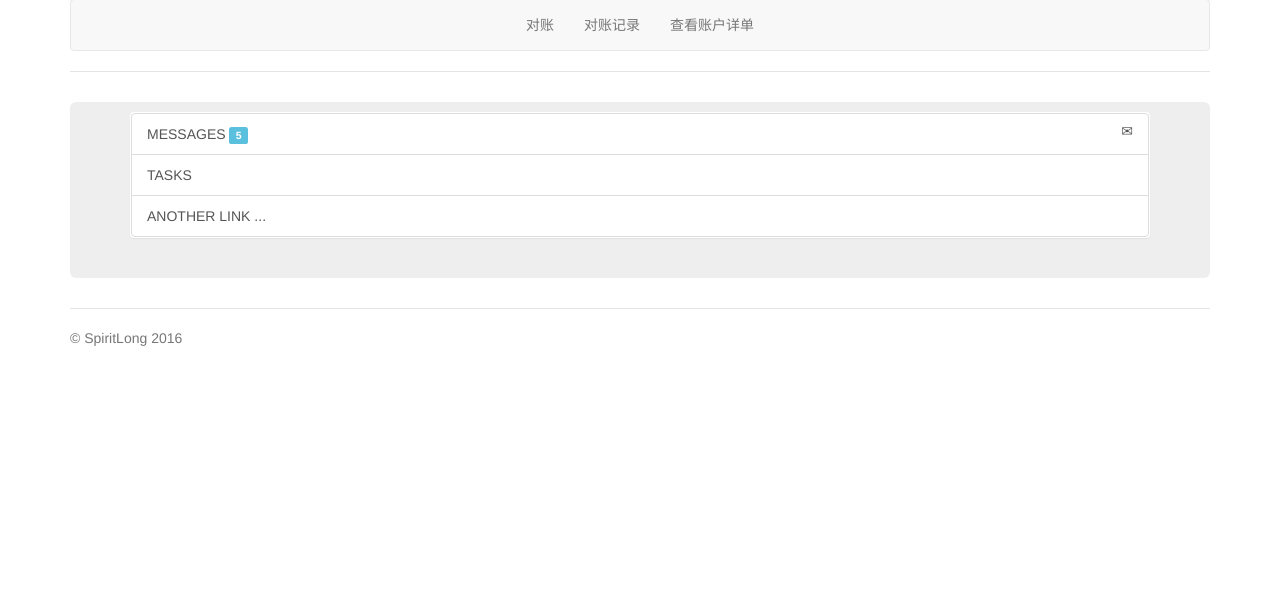
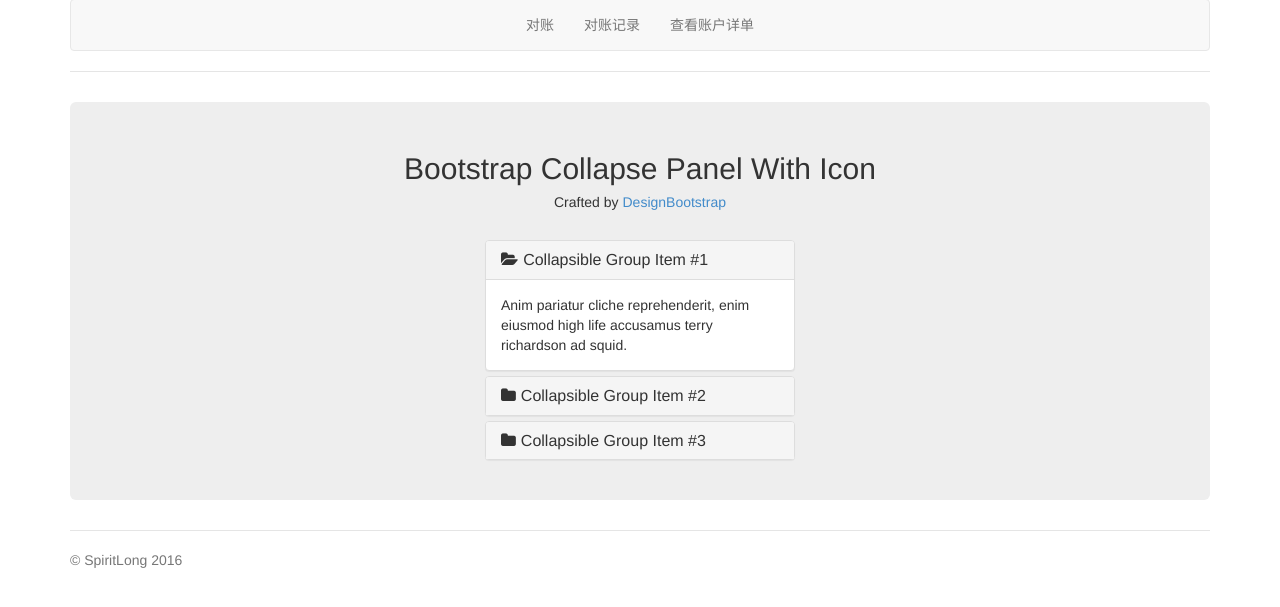
Before and after one commit to oubl23/finacneWeb, a Flask app: page /journal/ in a window 1280 px wide. Shown: the part 21-628 px from the top of the page. Run offline with Flask 2, Linux system fonts and the light colour scheme; some libraries are stand-ins or nearby versions; some web fonts are replaced.

Commit message:
add a:before

```diff
--- a/app/static/css/index.css
+++ b/app/static/css/index.css
@@ -16,6 +16,7 @@ body {
 .header {
     border-bottom: 1px solid #e5e5e5;
 }
+
 /* Make the masthead heading the same height as the navigation */
 .header h3 {
     padding-bottom: 19px;
@@ -37,6 +38,7 @@ body {
         max-width: 100%;
     }
 }
+
 .container-narrow > hr {
     margin: 30px 0;
 }
@@ -47,15 +49,16 @@ body {
     padding: 10px;
     padding-bottom: 20px;
 }
-.form-group{
+
+.form-group {
     margin-bottom: 0px;
 }
-
 
 /* Supporting marketing content */
 .marketing {
     margin: 40px 0;
 }
+
 .marketing p + h4 {
     margin-top: 28px;
 }
@@ -69,10 +72,12 @@ body {
         padding-right: 0;
         padding-left: 0;
     }
+
     /* Space out the masthead */
     .header {
         margin-bottom: 30px;
     }
+
     /* Remove the bottom border on the jumbotron for visual effect */
     .jumbotron {
         border-bottom: 0;
@@ -88,3 +93,17 @@ body {
 .navbar .navbar-collapse {
     text-align: center;
 }
+
+.panel-title > a:before {
+    font-family: FontAwesome;
+    content:"\f07c";
+    padding-right: 5px;
+}
+.panel-title > a.collapsed:before {
+    content:"\f07b";
+}
+.panel-title > a:hover,
+.panel-title > a:active,
+.panel-title > a:focus  {
+    text-decoration:none;
+}
--- a/app/static/js/components/BalanceItem.js
+++ b/app/static/js/components/BalanceItem.js
@@ -7,6 +7,7 @@ let BalanceItem = React.createClass({
                 <tr>
                     <td>{ balance_item.ACCOUNT_ID}</td>
                     <td>{balance_item.CHECKED}</td>
+                    <td>{balance_item.MONEY}</td>
                 </tr>
         )
     }
--- a/app/templates/base.html
+++ b/app/templates/base.html
@@ -5,6 +5,7 @@
     <title>财务管理</title>
     <link href="http://cdn.static.runoob.com/libs/bootstrap/3.3.7/css/bootstrap.min.css" rel="stylesheet">
     <link href="{{ url_for('static',filename='css/index.css') }}" rel="stylesheet" type="text/css"/>
+        <link href="//cdn.bootcss.com/font-awesome/4.7.0/css/font-awesome.css" rel="stylesheet">
     <script src="http://cdn.static.runoob.com/libs/jquery/2.1.1/jquery.min.js"></script>
     <script src="http://cdn.static.runoob.com/libs/bootstrap/3.3.7/js/bootstrap.min.js"></script>
     <script type="text/javascript" src="{{ url_for('static',filename='js/waitingDialog.js') }}"></script>
--- a/app/templates/journal.html
+++ b/app/templates/journal.html
@@ -1,24 +1,95 @@
 {% extends "base.html" %}
 {% block title %}
-收支明细
+    收支明细
 {% endblock %}
 {% block content %}
-<div id="menu">
-<div class="panel list-group">
- <a href="#" class="list-group-item" data-toggle="collapse" data-target="#sm" data-parent="#menu">MESSAGES <span class="label label-info">5</span> <span class="glyphicon glyphicon-envelope pull-right"></span></a>
- <div id="sm" class="sublinks collapse">
-  <a class="list-group-item small"><span class="glyphicon glyphicon-chevron-right"></span> inbox</a>
-  <a class="list-group-item small"><span class="glyphicon glyphicon-chevron-right"></span> sent</a>
- </div>
- <a href="#" class="list-group-item" data-toggle="collapse" data-target="#sl" data-parent="#menu">TASKS <span class="glyphicon glyphicon-tag pull-right"></span></a>
- <div id="sl" class="sublinks collapse">
-  <a class="list-group-item small"><span class="glyphicon glyphicon-chevron-right"></span> saved tasks</a>
-  <a class="list-group-item small"><span class="glyphicon glyphicon-chevron-right"></span> add new task</a>
- </div>
- <a href="#" class="list-group-item">ANOTHER LINK ...<span class="glyphicon glyphicon-stats pull-right"></span></a>
-</div>
-</div>
+    {#    <div >#}
+    {#        <div id="menu">#}
+    {#            <div>#}
+    {#                <div>#}
+    {#                    <a href="#" class="list-group-item" data-toggle="collapse" data-target="#sm" data-parent="#menu">MESSAGES#}
+    {#                        <span class="label label-info">5</span> <span#}
+    {#                                class="glyphicon glyphicon-envelope pull-right"></span></a>#}
+    {#                </div>#}
+    {#                <div id="sm" class="panel-collapse collapse in">#}
+    {#                    <a class="list-group-item small"><span class="glyphicon glyphicon-chevron-right"></span> inbox</a>#}
+    {#                    <a class="list-group-item small"><span class="glyphicon glyphicon-chevron-right"></span> sent</a>#}
+    {#                </div>#}
+    {#            </div>#}
+    {#            <div>#}
+    {#                <div>#}
+    {#                    <a href="#" class="list-group-item" data-toggle="collapse" data-target="#sl" data-parent="#menu">TASKS#}
+    {#                        <span#}
+    {#                                class="glyphicon glyphicon-tag pull-right"></span></a>#}
+    {#                </div>#}
+    {#                <div id="sl" class="panel-collapse collapse">#}
+    {#                    <a class="list-group-item small"><span class="glyphicon glyphicon-chevron-right"></span> saved tasks</a>#}
+    {#                    <a class="list-group-item small"><span class="glyphicon glyphicon-chevron-right"></span> add new#}
+    {#                        task</a>#}
+    {#                </div>#}
+    {#            </div>#}
+    {#            <a href="#" class="list-group-item">ANOTHER LINK ...<span#}
+    {#                    class="glyphicon glyphicon-stats pull-right"></span></a>#}
+    {#        </div>#}
+    {#    </div>#}
 
-<script type="text/javascript" src="../static/js/build/bundle.js"></script>
+    <div class="container">
+        <div class="row">
+            <div class="col-md-12 text-center">
+                <br />
+                <h2>Bootstrap Collapse Panel With Icon</h2>
+             <h5>   Crafted by <a href="http://www.designbootstrap.com/" target="_blank">DesignBootstrap</a> </h5>
+                <br />
+            </div>
+        </div>
+        <div class="row">
+            <div class="col-md-4 col-md-offset-4 col-sm-4 col-sm-offset-4">
+                <div class="fancy-collapse-panel">
+                    <div class="panel-group" id="accordion" role="tablist" aria-multiselectable="true">
+                        <div class="panel panel-default">
+                            <div class="panel-heading" role="tab" id="headingOne">
+                                <h4 class="panel-title">
+                                    <a data-toggle="collapse" data-parent="#accordion" href="#collapseOne" aria-expanded="true" aria-controls="collapseOne">Collapsible Group Item #1
+                                    </a>
+                                </h4>
+                            </div>
+                            <div id="collapseOne" class="panel-collapse collapse in" role="tabpanel" aria-labelledby="headingOne">
+                                <div class="panel-body">
+                                    Anim pariatur cliche reprehenderit, enim eiusmod high life accusamus terry richardson ad squid.
+                                </div>
+                            </div>
+                        </div>
+                        <div class="panel panel-default">
+                            <div class="panel-heading" role="tab" id="headingTwo">
+                                <h4 class="panel-title">
+                                    <a class="collapsed" data-toggle="collapse" data-parent="#accordion" href="#collapseTwo" aria-expanded="false" aria-controls="collapseTwo">Collapsible Group Item #2
+                                    </a>
+                                </h4>
+                            </div>
+                            <div id="collapseTwo" class="panel-collapse collapse" role="tabpanel" aria-labelledby="headingTwo">
+                                <div class="panel-body">
+                                    Anim pariatur cliche reprehenderit, enim eiusmod high life accusamus terry richardson ad squid.
+                                </div>
+                            </div>
+                        </div>
+                        <div class="panel panel-default">
+                            <div class="panel-heading" role="tab" id="headingThree">
+                                <h4 class="panel-title">
+                                    <a class="collapsed" data-toggle="collapse" data-parent="#accordion" href="#collapseThree" aria-expanded="false" aria-controls="collapseThree">Collapsible Group Item #3
+                                    </a>
+                                </h4>
+                            </div>
+                            <div id="collapseThree" class="panel-collapse collapse" role="tabpanel" aria-labelledby="headingThree">
+                                <div class="panel-body">
+                                    Anim pariatur cliche reprehenderit, enim eiusmod high life accusamus terry richardson ad squid.
+                                </div>
+                            </div>
+                        </div>
+                    </div>
+                </div>
+            </div>
+        </div>
+    </div>
+    <script type="text/javascript" src="../static/js/build/bundle.js"></script>
 
 {% endblock %}
--- a/app/views.py
+++ b/app/views.py
@@ -6,11 +6,9 @@ import shutil
 import time
 import zipfile
 from collections import OrderedDict
-
 from flask import render_template, jsonify
 from flask import request
 from flask import send_from_directory
-
 from app import app, db
 from app.financeControl import Finance
 from models import FINANCIAL_ACCOUNT, FINANCIAL_JOURNAL, FINANCIAL_BALANCE
@@ -76,18 +74,6 @@ def parse_to_dict_vals(dictin):
 @app.route("/", methods=["POST", "GET"])
 def index():
     return render_template("index.html")
-# def index():
-#     finances = db.session.query(FINANCIAL_ACCOUNT, db.func.max(FINANCIAL_BALANCE.DATETIME)).outerjoin(FINANCIAL_BALANCE,
-#                                                                                                       FINANCIAL_ACCOUNT.ID == FINANCIAL_BALANCE.ACCOUNT_ID).add_columns(
-#         FINANCIAL_BALANCE.MONEY).group_by(
-#         FINANCIAL_BALANCE.ACCOUNT_ID).all()
-#     accounts = []
-#     for finance in finances:
-#         account = finance.FINANCIAL_ACCOUNT.tojson()
-#         account["DATETIME"] = str(finance[1])
-#         account["MONEY"] = finance[2]
-#         accounts.append(account)
-#     return render_template("index.html", accounts=accounts)
 
 @app.route("/journal/", methods=["POST", "GET"])
 def journal():
@@ -113,7 +99,7 @@ def list_balance():
     # TODO:chang data in list
     balances = db.session.query(FINANCIAL_BALANCE.ID,FINANCIAL_BALANCE.DATETIME,db.func.count('*'),db.func.sum(db.case(
         [((FINANCIAL_BALANCE.CHECKED == 0), 1)], else_=0))
-    ).group_by(FINANCIAL_BALANCE.DATETIME).all()
+    ).group_by(FINANCIAL_BALANCE.DATETIME).order_by(db.desc(FINANCIAL_BALANCE.DATETIME)).all()
 
     balances_all = FINANCIAL_BALANCE.query.all()
     balance_lists = OrderedDict()
```
Also changed, not shown: app/static/js/components/Balance.js (+22 -28 lines), app/static/js/components/BalanceGroup.js (+12 -26 lines), app/static/js/build/bundle.js. Lines whose indentation alone changed are shown as unchanged.
